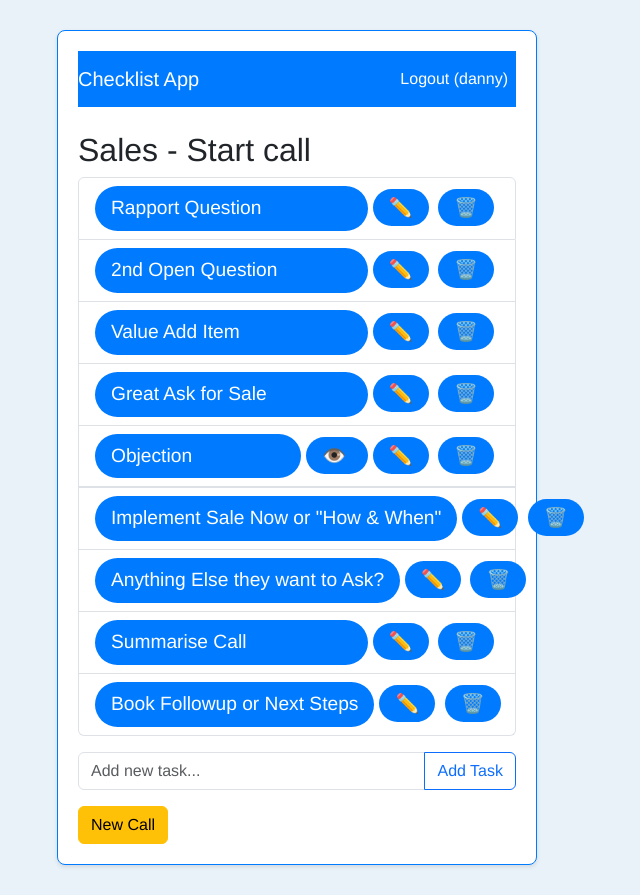
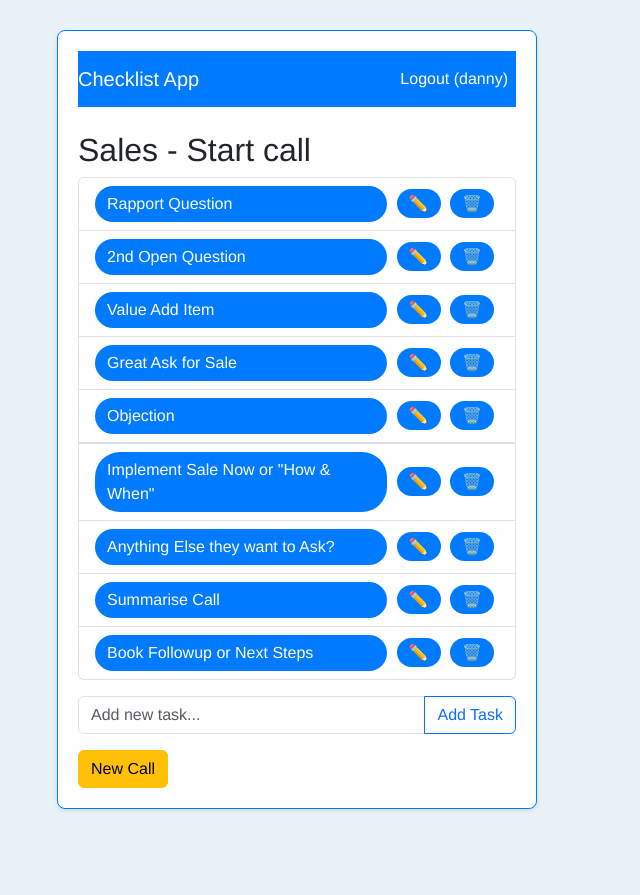
Before and after one commit to neonnubula/fycCallCentre, a Flask app: a page that uses your_project/templates/checklist.html in a window 1280 px wide. Shown: the whole page, without its empty margins (343-983 px from the left). After the commit the page ends 811 px from the top, so only its background shows below. Run offline with Flask 3, Linux system fonts and the light colour scheme; a user stored in the database is signed in.

Commit message:
updated design to fit, still need to fix objection menus

```diff
--- a/your_project/static/style.css
+++ b/your_project/static/style.css
@@ -27,19 +27,18 @@ body {
     color: #fff !important;
 }
 
-/* Updated emoji button styling for an elegant, rounded look */
+/* Updated emoji button styling for a refined, elegant look */
 .button-emoji {
-    font-size: 1.2rem;
-    padding: 8px 16px;
+    font-size: 1rem;  /* Reduced font size */
+    padding: 6px 12px;
     border: none;
     background-color: #007bff;
     color: #fff;
-    border-radius: 25px;    /* more rounded/oval */
+    border-radius: 25px;
     margin-right: 5px;
     cursor: pointer;
     transition: background-color 0.3s ease, transform 0.2s;
     text-decoration: none;
-    white-space: nowrap;
 }
 
 .button-emoji:hover {
@@ -55,8 +54,33 @@ body {
     border-color: #28a745 !important;
 }
 
-/* Ensure list-group items don't wrap on smaller screens */
+/* Task text styling (main checklist) */
+.list-group-item a.task-text {
+    flex: 1;
+    margin-right: 10px;
+    white-space: normal; /* Allow wrapping so full text is always visible */
+}
+
+/* Sub‑checklist item styling: smaller font & slightly different appearance */
+.sub-task {
+    font-size: 0.9rem;
+    flex: 1;
+    margin-right: 10px;
+    white-space: normal;
+}
+
+/* Prevent checklist items from wrapping or overflowing the container */
 .list-group-item {
+    white-space: nowrap;
+    overflow: hidden;
+}
+
+/* Limit the width of the task text button to keep all buttons in one row */
+.list-group-item a.flex-grow-1 {
+    flex-basis: 60%;
+    max-width: 60%;
+    overflow: hidden;
+    text-overflow: ellipsis;
     white-space: nowrap;
 }
 
@@ -70,3 +94,18 @@ body {
         padding: 6px 12px;  /* adjust padding so everything fits nicely */
     }
 }
+
+/* For very small screens, further limit the width of the text button */
+@media (max-width: 480px) {
+    .list-group-item a.flex-grow-1 {
+        flex-basis: 50%;
+        max-width: 50%;
+    }
+    .custom-container {
+        padding: 15px;
+    }
+    .button-emoji {
+        font-size: 0.9rem;
+        padding: 5px 10px;
+    }
+}
--- a/your_project/templates/checklist.html
+++ b/your_project/templates/checklist.html
@@ -6,17 +6,10 @@
     {% for task in tasks %}
       <li class="list-group-item d-flex justify-content-between align-items-center">
         <a href="{{ url_for('toggle_task', task_id=task.id) }}"
-           class="button-emoji {% if task.done %}done-task{% endif %} flex-grow-1 text-start">
+           class="button-emoji task-text {% if task.done %}done-task{% endif %} text-start">
           {{ task.text }}
         </a>
         <div>
-          {% if task.text == "Objection" and (task.call_type in ["sales", "support"]) and (task.checklist_type == "start call") %}
-            <a class="button-emoji" data-bs-toggle="collapse"
-               href="#subChecklist{{ task.id }}" role="button"
-               aria-expanded="false" aria-controls="subChecklist{{ task.id }}">
-              👁️
-            </a>
-          {% endif %}
           <a href="{{ url_for('edit_task', task_id=task.id) }}" class="button-emoji">✏️</a>
           <a href="{{ url_for('delete_task', task_id=task.id) }}" class="button-emoji">🗑️</a>
         </div>
@@ -27,7 +20,7 @@
             {% for sub in task.subtasks %}
               <li class="list-group-item d-flex justify-content-between align-items-center">
                 <a href="{{ url_for('toggle_subtask', subtask_id=sub.id) }}"
-                   class="button-emoji {% if sub.done %}done-task{% endif %} flex-grow-1 text-start">
+                   class="button-emoji sub-task {% if sub.done %}done-task{% endif %} text-start">
                   {{ sub.text }}
                 </a>
                 <a href="{{ url_for('edit_task', task_id=sub.id) }}" class="button-emoji">✏️</a>
```
Also changed, not shown: instance/checklist_app.db.
